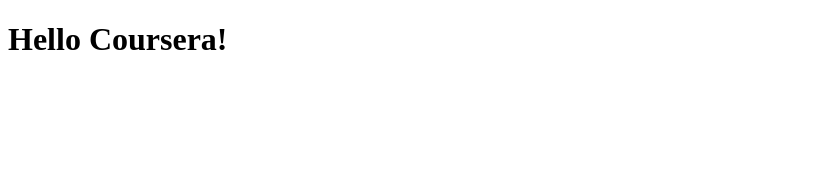
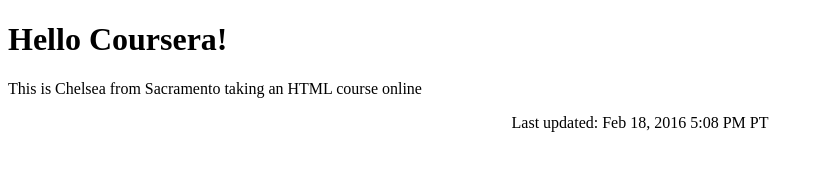
Before and after one commit to cboon92/Chelsea-Coursera, a plain HTML site: page site/index.html in a window 1280 px wide. Shown: the whole page, without its empty margins (0-824 px from the left). Drawn offline with Linux system fonts and the light colour scheme.

Commit message:
Updated Page

```diff
--- a/site/index.html
+++ b/site/index.html
@@ -5,5 +5,7 @@
 </head>
 <body>
 <h1>Hello Coursera!</h1>
+<p>This is Chelsea from Sacramento taking an HTML course online</p>
+<footer align=center>Last updated: Feb 18, 2016 5:08 PM PT</footer>
 </body>
 </html>
```
